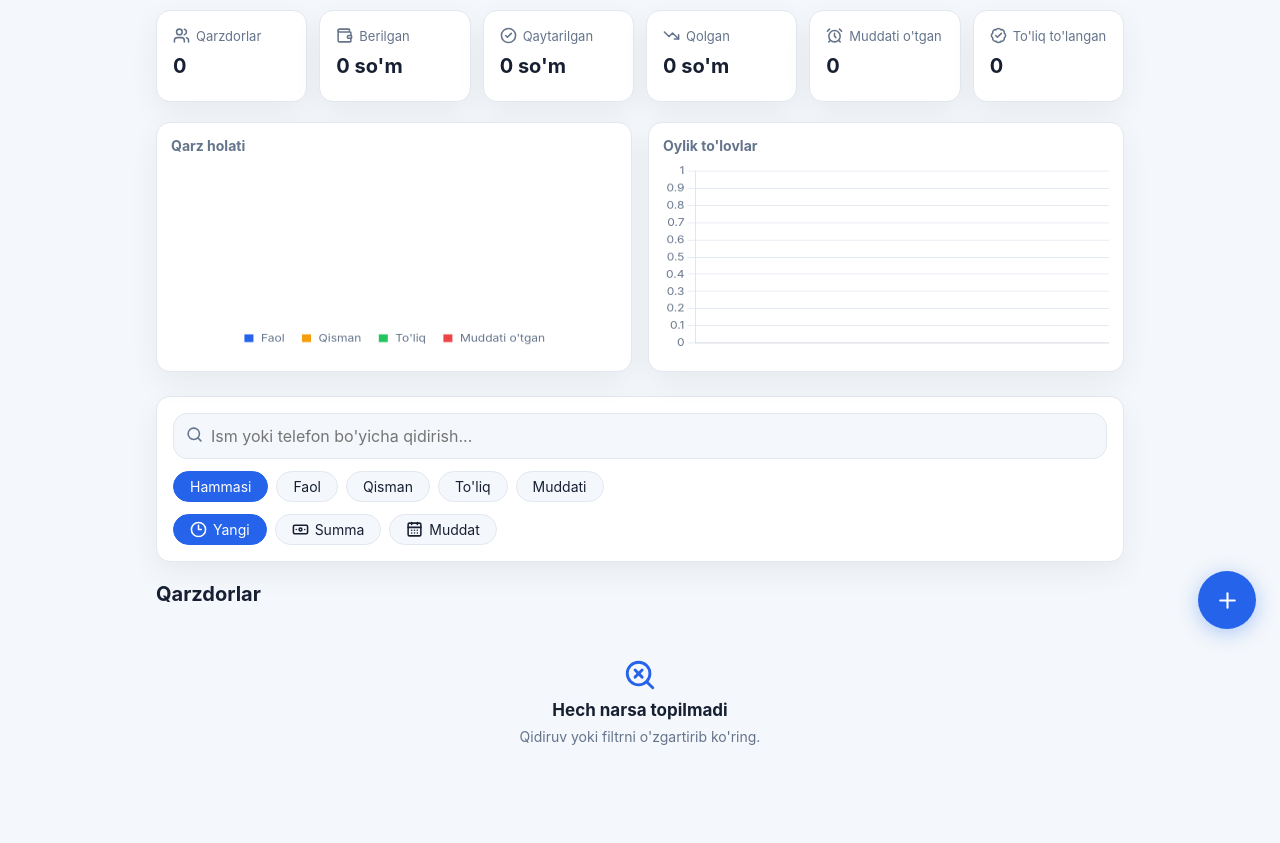
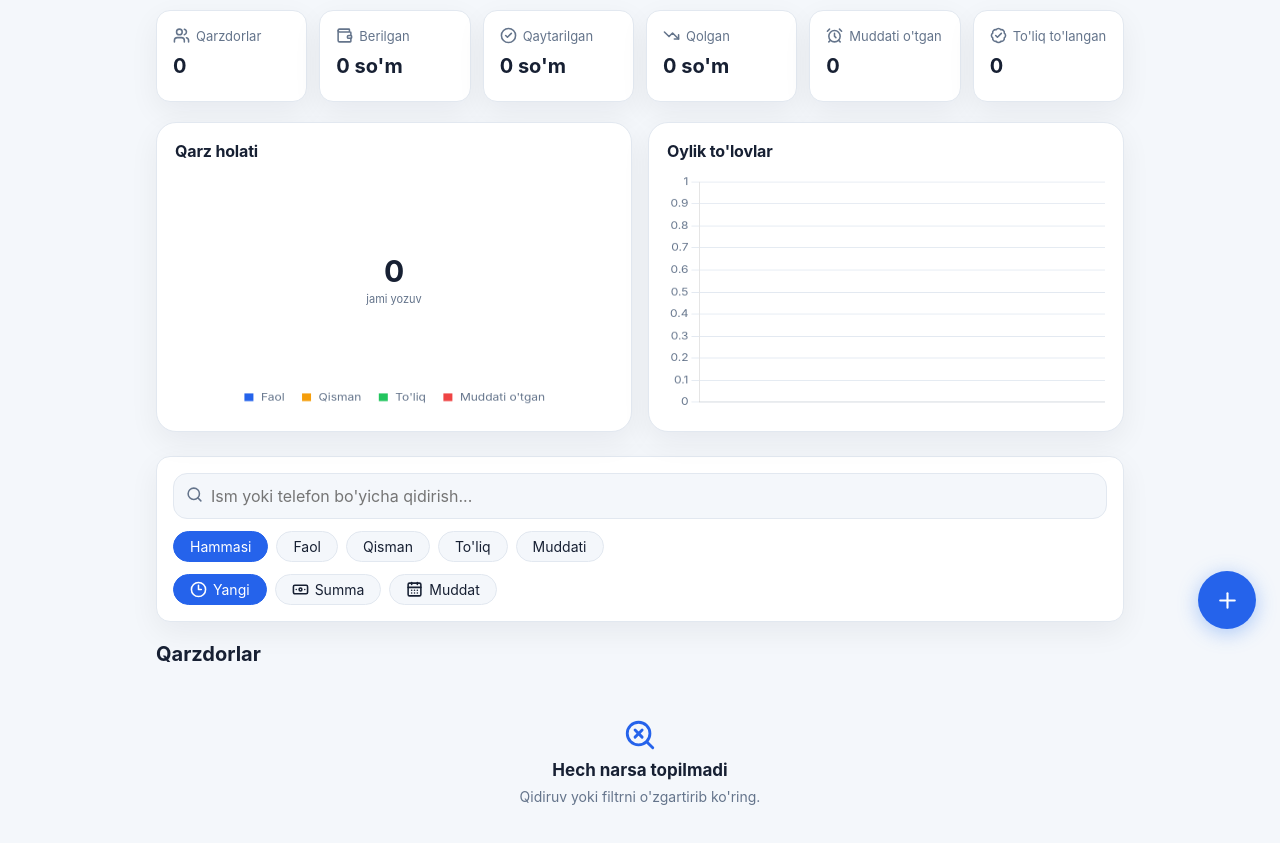
Before and after one commit to jonibekdiv/qarz-daftar, a website: page index.html in a window 1280 px wide. Shown: the part 71-914 px from the top of the page. Drawn offline with nearby package versions, Linux system fonts and the light colour scheme; no server answers.

Commit message:
Polish statistics charts

```diff
--- a/index.html
+++ b/index.html
@@ -37,7 +37,7 @@
 
         <!-- ===== GRAFIKLAR ===== -->
         <div class="charts-row">
-            <div class="chart-box"><h4>Qarz holati</h4><canvas id="statusChart" height="130"></canvas></div>
+            <div class="chart-box chart-status-box"><h4>Qarz holati</h4><div class="chart-center-label"><strong id="statusTotal">0</strong><span>jami yozuv</span></div><canvas id="statusChart" height="130"></canvas></div>
             <div class="chart-box"><h4>Oylik to'lovlar</h4><canvas id="monthlyChart" height="130"></canvas></div>
         </div>
 
--- a/script.js
+++ b/script.js
@@ -542,6 +542,8 @@ function updateCharts() {
         else if (d.status === 'partial') statuses.partial++;
         else statuses.active++;
     });
+    const statusTotal = document.getElementById('statusTotal');
+    if (statusTotal) statusTotal.textContent = state.debtors.length;
 
     const styles = getComputedStyle(document.documentElement);
     const textColor = styles.getPropertyValue('--text2').trim();
--- a/style.css
+++ b/style.css
@@ -143,15 +143,19 @@ input, select, textarea { font: inherit; }
 }
 .chart-box {
     background: var(--card);
-    padding: 14px;
-    border-radius: var(--radius-sm);
+    padding: 18px 18px 14px;
+    border-radius: 20px;
     box-shadow: var(--shadow);
     border: 1px solid var(--border);
-    min-height: 250px;
+    min-height: 310px;
     position: relative;
 }
-.chart-box h4 { font-size: 14px; color: var(--text2); margin-bottom: 8px; }
-.chart-box canvas { display: block; width: 100% !important; height: 190px !important; }
+.chart-box h4 { font-size: 16px; color: var(--text); margin-bottom: 12px; letter-spacing: -.01em; }
+.chart-box canvas { display: block; width: 100% !important; height: 238px !important; }
+.chart-status-box { overflow: hidden; }
+.chart-status-box .chart-center-label { position: absolute; top: 50%; left: 50%; transform: translate(-50%, -42%); z-index: 1; display: flex; flex-direction: column; align-items: center; pointer-events: none; }
+.chart-center-label strong { font-size: 30px; line-height: 1; color: var(--text); }
+.chart-center-label span { margin-top: 6px; color: var(--text2); font-size: 11px; white-space: nowrap; }
 
 /* ===== SEARCH ===== */
 .search-section {
@@ -495,7 +499,9 @@ input, select, textarea { font: inherit; }
 /* ===== RESPONSIVE ===== */
 @media (max-width: 600px) {
     .stats-grid { grid-template-columns: 1fr 1fr; }
-    .charts-row { grid-template-columns: 1fr; }
+    .charts-row { grid-template-columns: 1fr; gap: 12px; }
+    .chart-box { min-height: 290px; padding: 16px 12px 12px; }
+    .chart-box canvas { height: 220px !important; }
     .debtor-info { grid-template-columns: 1fr; }
     .form-row { grid-template-columns: 1fr; }
     .modal-content { padding: 16px; }
```
